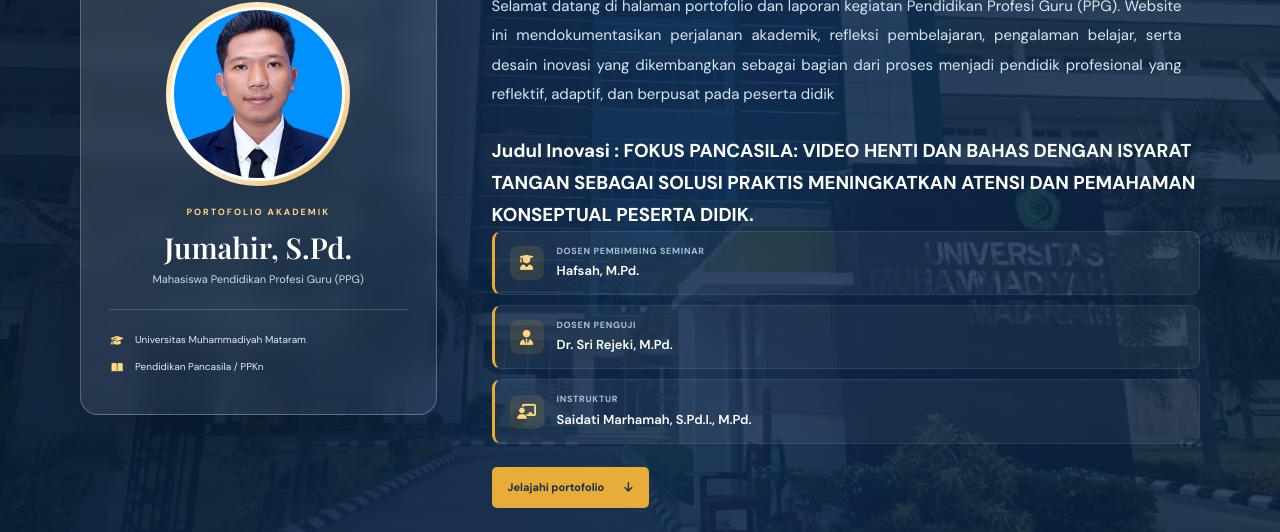
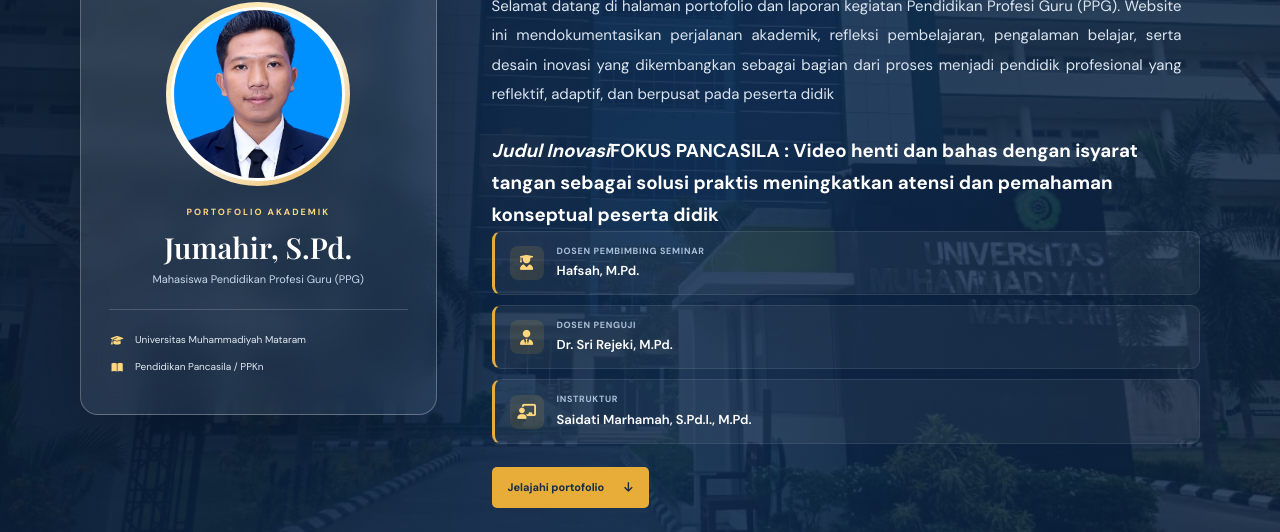
Before and after one commit to akingggh-lab/Seminar-Profesi-Guru, a plain HTML site: page index.html in a window 1280 px wide. Shown: the part 276-808 px from the top of the page. Drawn offline with nearby package versions, Linux system fonts and the light colour scheme.

Commit message:
Update index.html

```diff
--- a/index.html
+++ b/index.html
@@ -33,7 +33,7 @@
       <p class="eyebrow"><span></span> PERJALANAN PROFESIONAL PENDIDIK</p>
       <h1>Portofolio <em>Seminar PPG</em></h1>
       <p class="welcome-text">Selamat datang di halaman portofolio dan laporan kegiatan Pendidikan Profesi Guru (PPG). Website ini mendokumentasikan perjalanan akademik, refleksi pembelajaran, pengalaman belajar, serta desain inovasi yang dikembangkan sebagai bagian dari proses menjadi pendidik profesional yang reflektif, adaptif, dan berpusat pada peserta didik </p>
-      <h3 class="welcome-login"> Judul Inovasi : FOKUS PANCASILA: VIDEO HENTI DAN BAHAS DENGAN ISYARAT TANGAN SEBAGAI SOLUSI PRAKTIS MENINGKATKAN ATENSI DAN PEMAHAMAN KONSEPTUAL PESERTA DIDIK.</h3>
+      <h3 class="welcome-login"><em>Judul Inovasi</em>FOKUS PANCASILA : Video henti dan bahas dengan isyarat tangan sebagai solusi praktis meningkatkan atensi dan pemahaman konseptual peserta didik</h3>
       <div class="dosen-grid">
         <div class="dosen-item"><div class="dosen-icon"><i class="fa-solid fa-user-graduate"></i></div><div><strong>Dosen Pembimbing Seminar</strong><p>Hafsah, M.Pd.</p></div></div>
         <div class="dosen-item"><div class="dosen-icon"><i class="fa-solid fa-user-tie"></i></div><div><strong>Dosen Penguji</strong><p>Dr. Sri Rejeki, M.Pd.</p></div></div>
```
